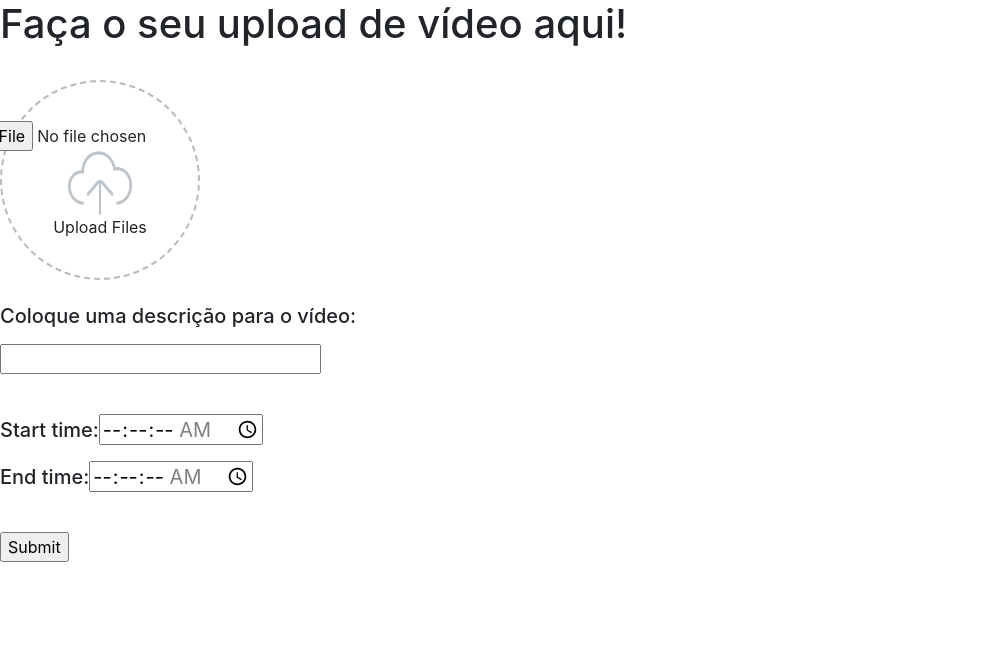
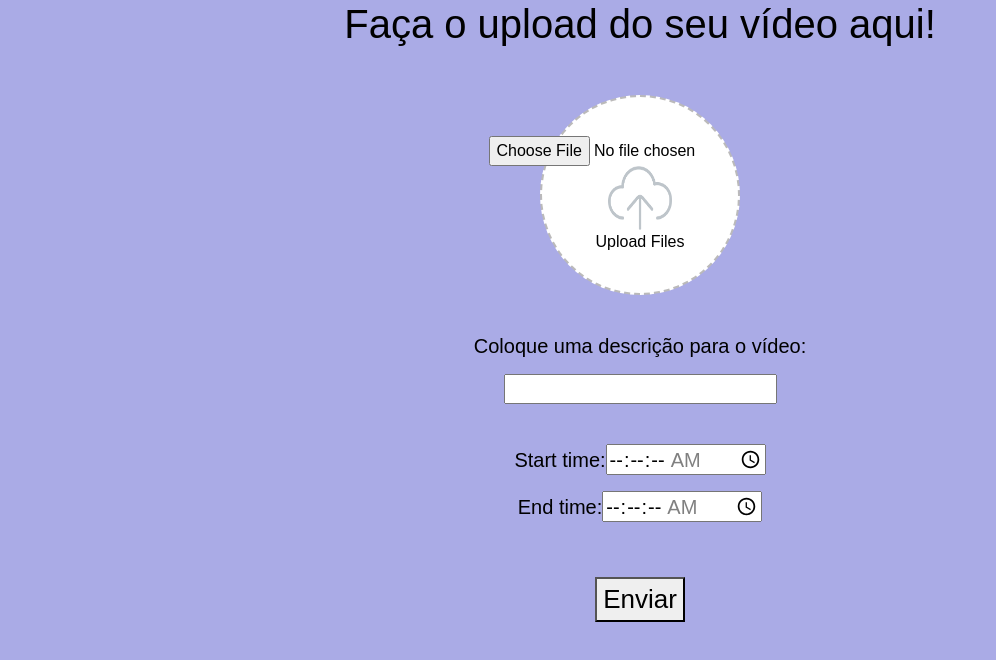
Before and after one commit to Gustavobb/TecMed, a React (Create React App) app in the folder frontend/tecmed/: page /uploadVideos in a window 1280 px wide. Shown: the top 660 px of the page, without its empty margins (0-996 px from the left). Built offline with nearby package versions, Linux system fonts and the light colour scheme.

Commit message:
dropzone

```diff
--- a/frontend/tecmed/src/Components/Dropzone.js
+++ b/frontend/tecmed/src/Components/Dropzone.js
@@ -1,6 +1,8 @@
 import React, { Component } from 'react'
 import axios from 'axios'
 import '../css/Dropzone.css';
+
+const acceptedFileTypes = 'video/mp4'
 
 class Dropzone extends Component {
 
@@ -42,6 +44,15 @@ class Dropzone extends Component {
     }
   }
 
+  verifyFile(files) {
+    const currentFile = files[0]
+    const currentFileType = currentFile.type
+    if (!acceptedFileTypes.includes(currentFileType)){
+      alert("Tipo de arquivo não suportado.")
+      return false
+    } return true
+  }
+
   openFileDialog() {
     if (this.props.disabled) return
     this.fileInputRef.current.click()
@@ -78,8 +89,25 @@ class Dropzone extends Component {
     if (this.props.onFilesAdded) {
       const array = this.fileListToArray(files)
       this.props.onFilesAdded(array)
+
     }
     this.setState({ hightlight: false })
+  }
+
+  handleOnDrop(files) {
+    const isVerified = this.verifyFile(files)
+    if(isVerified){
+      const currentFile = files[0]
+      const reader = new FileReader()
+      reader.addEventListener("load", ()=>{
+        console.log(reader.result)
+        this.setState({
+          file:reader.result
+        })
+      }, false)
+
+      reader.readAsDataURL(currentFile)
+    }
   }
 
   fileListToArray(list) {
@@ -102,13 +130,15 @@ class Dropzone extends Component {
   };
 
   render() {
+    const {file} = this.state
     return (
-      <form onSubmit={this.submitFile}>
+      <form className="Drop" onSubmit={this.submitFile}>
         <div className={`Dropzone ${this.state.hightlight ? 'Highlight' : ''}`}
           onDragOver={this.onDragOver}
           onDragLeave={this.onDragLeave}
-          onDrop={this.onDrop}
+          onDrop={this.handleOnDrop}
           onClick={this.openFileDialog}
+          onChange={this.onFilesAdded}
           style={{ cursor: this.props.disabled ? 'default' : 'pointer' }}
         >
           <input
@@ -120,7 +150,13 @@ class Dropzone extends Component {
             onChange={this.onFilesAdded}
           />
           <img alt="upload" className="Icon" src="upload.png"/>
-          <span>Upload Files</span>
+          <span className="text">Upload Files</span>
+          {file !== null ?
+            <div>
+              {file}
+              <img src={file} />
+            </div> : ''
+          }
         </div>
       </form>
     );
--- a/frontend/tecmed/src/Pages/UploadVideos.js
+++ b/frontend/tecmed/src/Pages/UploadVideos.js
@@ -1,21 +1,23 @@
 import React, { Component } from "react";
+import '../css/Upload.css';
 import Dropzone from '../Components/Dropzone.js'
 
 class UploadVideos extends Component {
+
     render() {
         return(
-            <div>
-                <h1 className="title"> Faça o seu upload de vídeo aqui! </h1><br/>
+            <div className="upload">
+                <h1 className="title"> Faça o upload do seu vídeo aqui! </h1><br/>
                 <Dropzone/><br/>
                 <form>
                     <h5><p> Coloque uma descrição para o vídeo: </p>
                     <p><input type="text" name="name"/></p><br/>
                         <p> Start time:
-                        <input type="time" step="1" min="00:00:00" max="02:00:00"/></p>
+                        <input type="time" step="1" min="00:00:00" max="01:59:59"/></p>
                         <p> End time:
-                        <input type="time" step="1" min="00:00:00" max="02:00:00"/></p>
+                        <input type="time" step="1" min="00:00:01" max="02:00:00"/></p>
                     </h5><br/>
-                    <input type="submit"/>
+                    <button className="submit" onClick={Dropzone.onFilesAdded}>Enviar</button>
                 </form>
             </div>
         );
--- a/frontend/tecmed/src/css/Dropzone.css
+++ b/frontend/tecmed/src/css/Dropzone.css
@@ -1,3 +1,7 @@
+.Drop {
+    align-self: center;
+}
+
 .Dropzone {
     height: 200px;
     width: 200px;
@@ -25,3 +29,7 @@
     /* display: none; */
     display: inline;
   }
+
+  .text {
+    color: black;
+  }
--- a/frontend/tecmed/src/css/Upload.css
+++ b/frontend/tecmed/src/css/Upload.css
@@ -1,3 +1,15 @@
+.upload {
+    text-align: center;
+    background-color: #AAABE6;
+    min-height: 100vh;
+    display: flex;
+    flex-direction: column;
+    font-size: calc(10px + 2vmin);
+    color: black;
+    width: 100%;
+    font-family: 'Rubik', sans-serif;
+}
+
 .title {
     display: flex;
     align-items: center;
```
